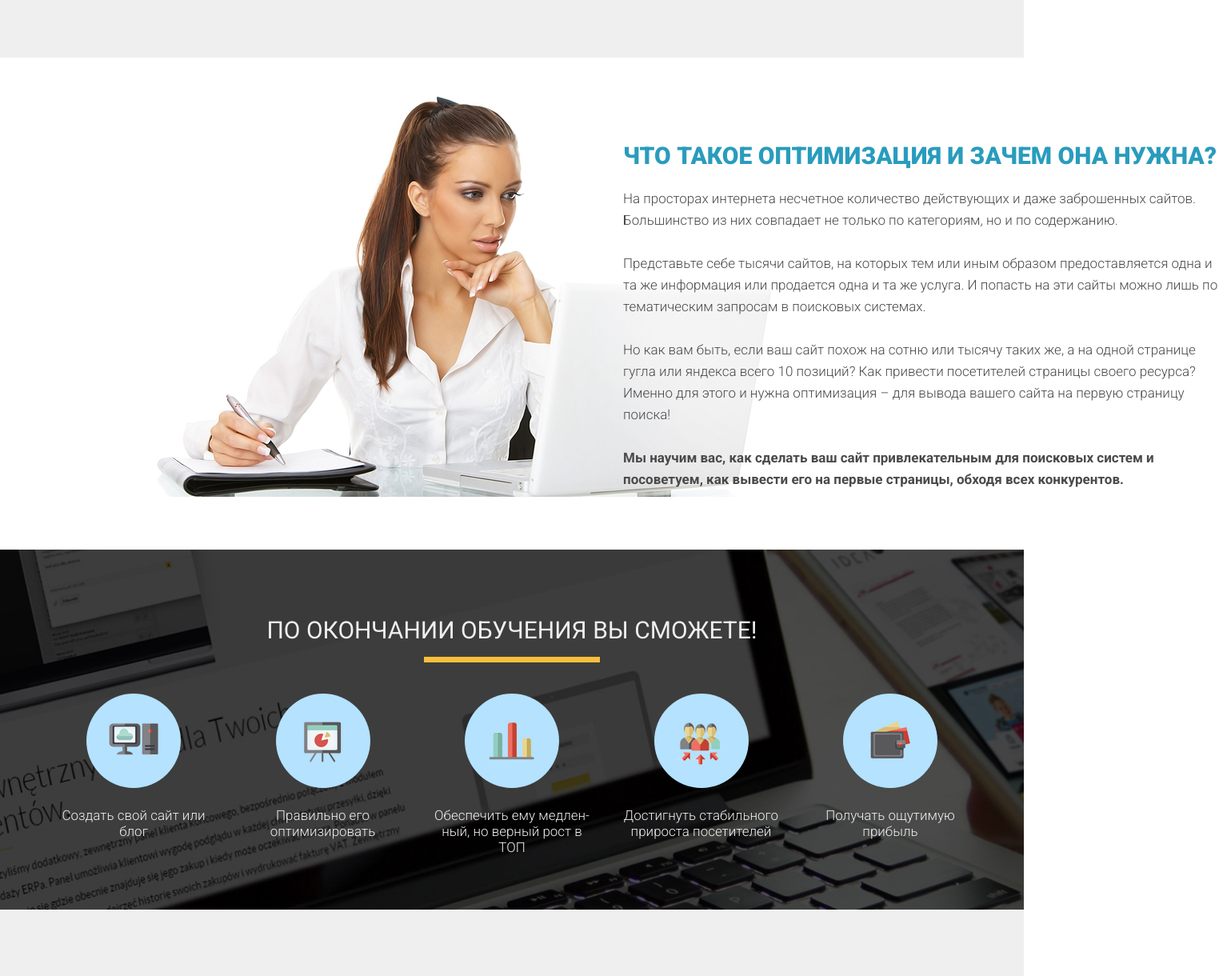
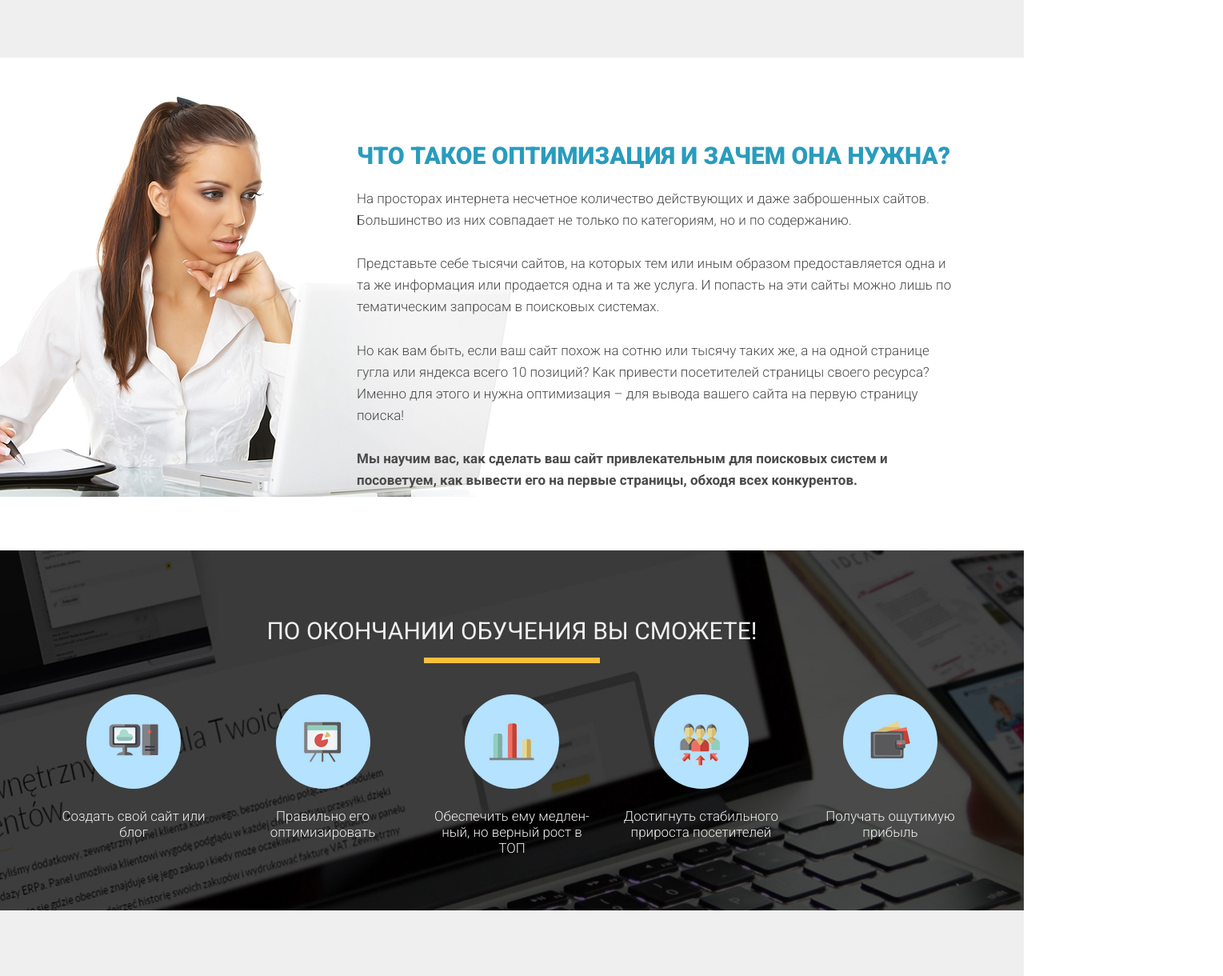
Before and after one commit to Zakharov1984/UDEMY__FIRST-PROJECT__WORDPRESS, a plain HTML site: page index.html in a window 1280 px wide. Shown: the part 1341-2561 px from the top of the page at 80% size, 1529 px wide, since content can reach past the window. Drawn offline with nearby package versions, Linux system fonts and the light colour scheme.

Commit message:
fixed_block_3_and_added_file_normalize

```diff
--- a/css/style.css
+++ b/css/style.css
@@ -8,6 +8,7 @@
 .container {
     width: 1140px;
     margin: 0 auto;
+    position: relative;
 }
 
 .promo {
@@ -162,12 +163,11 @@ margin-top: 65px;
 .optimization {
     min-height: 549px;
     padding: 108px 0 74px;
-    position: relative;
 }
 
 .optimization__info {
     width: 750px;
-    margin-left: 779px;
+    margin-left: 376px;
 }
 
 .optimization__info-header {
@@ -194,13 +194,13 @@ margin-top: 65px;
 
 .optimization__img {
     position: absolute;
-    top: 47px;
-    left: 150px;
+    top: -61px;
+    left: -245px;
     z-index: -1;
 }
 
 .graduation {
-    min-height: 447;
+    min-height: 447px;
     padding: 86px 0 68px ;
     background: url('../img/fourth_block/graduation_from_training_bg.jpg') center center/cover no-repeat;
 }
@@ -232,7 +232,7 @@ margin-top: 65px;
     height: 118px;
     margin: 0 auto;
     background-color: #b4e2ff;
-    border-radius: 50%;
+    border-radius: 100%;
 }
 
 .graduation-item__img {
--- a/index.html
+++ b/index.html
@@ -5,10 +5,11 @@
     <meta http-equiv="X-UA-Compatible" content="IE=edge">
     <meta name="viewport" content="width=device-width, initial-scale=1.0">
     <title>WORDPRESS</title>
-    <link rel="stylesheet" href="css/style.css">
     <link rel="preconnect" href="https://fonts.googleapis.com">
     <link rel="preconnect" href="https://fonts.gstatic.com" crossorigin>
-    <link href="https://fonts.googleapis.com/css2?family=Roboto:wght@100;200;300;400;500;700;900&display=swap" rel="stylesheet">
+    <link href="https://fonts.googleapis.com/css2?family=Roboto:wght@100;300;400;500;700;900&display=swap" rel="stylesheet">
+    <link rel="stylesheet" href="https://cdnjs.cloudflare.com/ajax/libs/normalize/8.0.1/normalize.min.css">
+    <link rel="stylesheet" href="css/style.css">
 </head>
 <body>
     <section class="promo">
@@ -64,6 +65,7 @@
         </div>
     </section>
     <section class="optimization">
+        <div class="container">
             <img src="img/third_block/woman_bg.jpg" alt="woman" class="optimization__img">
             <div class="optimization__info">
                 <h2 class="optimization__info-header">Что такое оптимизация и зачем она нужна?</h2>
@@ -72,6 +74,7 @@
                     Представьте себе тысячи сайтов, на которых тем или иным образом предоставляется одна и та же информация или продается одна и та же услуга. И попасть на эти сайты можно лишь по тематическим запросам в поисковых системах.<br><br>
                     Но как вам быть, если ваш сайт похож на сотню или тысячу таких же, а на одной странице гугла или яндекса всего 10 позиций? Как привести посетителей страницы своего ресурса? Именно для этого и нужна оптимизация – для вывода вашего сайта на первую страницу поиска!<br><br>
                     <strong>Мы научим вас, как сделать ваш сайт привлекательным для поисковых систем и посоветуем, как вывести его на первые страницы, обходя всех конкурентов.</strong>
+                </div>
             </div>
         </div>
     </section>
```
Lines whose indentation alone changed are shown as unchanged.
